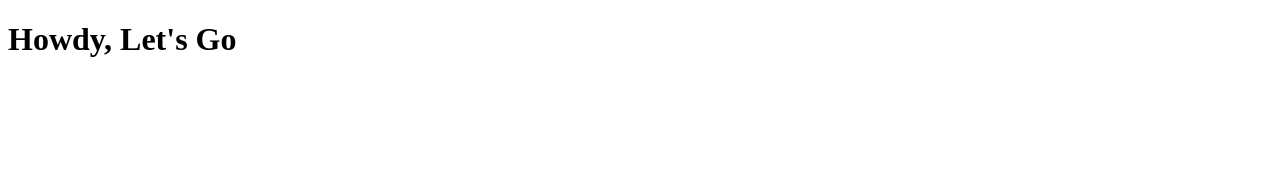
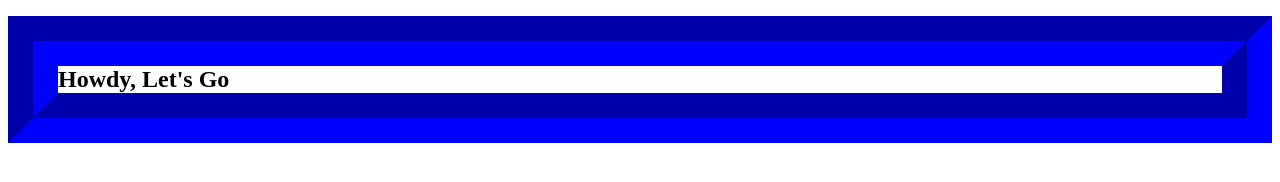
Before and after one commit to cbradbu/psychic-journey, a plain HTML site: page index.html in a window 1280 px wide. Drawn offline with Linux system fonts and the light colour scheme.

Commit message:
added stylesheet

```diff
--- a/index.html
+++ b/index.html
@@ -5,6 +5,7 @@
     <meta http-equiv="X-UA-Compatible" content="IE=edge">
     <meta name="viewport" content="width=device-width, initial-scale=1.0">
     <title>Document</title>
+    <link rel="stylesheet" href="swag.css">
 </head>
 <body>
     <h1>Howdy, Let's Go</h1>
--- /dev/null
+++ b/swag.css
@@ -0,0 +1,4 @@
+h1 {
+    color: black; border: groove 50px blue;
+    font-size:24px;
+  }
```
